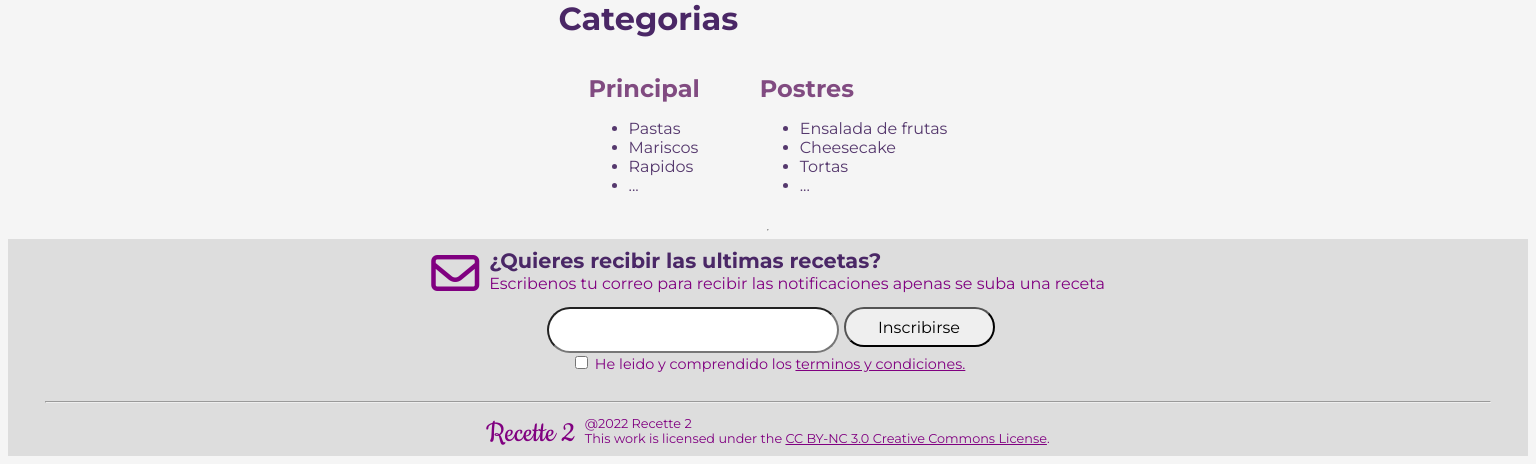
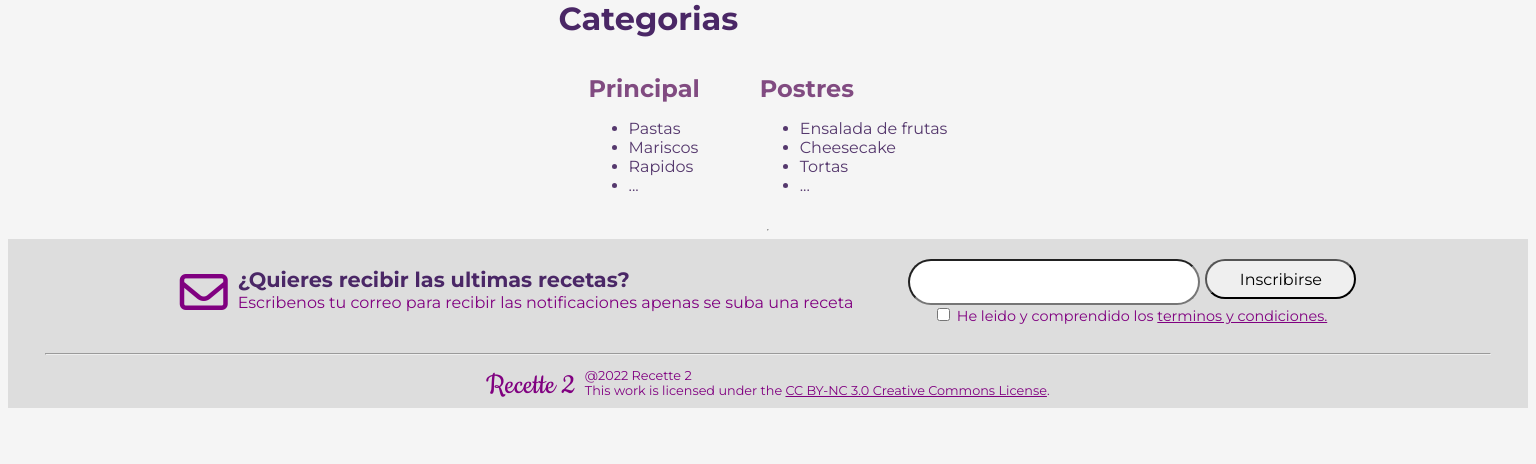
Before and after one commit to mhylos/recette, a PHP site: page / in a window 1536 px wide. Shown: the part 521-985 px from the top of the page. After the commit the page ends 929 px from the top, so only its background shows below. Run offline with PHP 8.4, Linux system fonts and the light colour scheme.

Commit message:
newsletter media query changes

```diff
--- a/css/footer.css
+++ b/css/footer.css
@@ -77,3 +77,10 @@ label {
 .footer-text {
     font-size: 0.8rem;
 }
+
+@media (min-width: 1440px) {
+    .newsletter {
+        flex-direction: row;
+        gap: 50px;
+    }
+}
```
